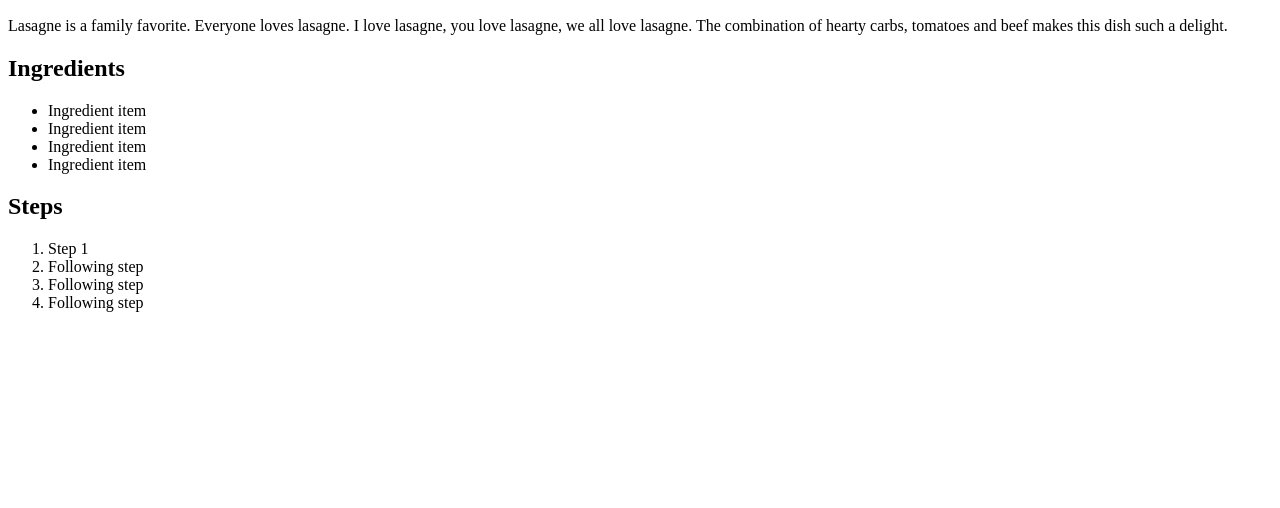
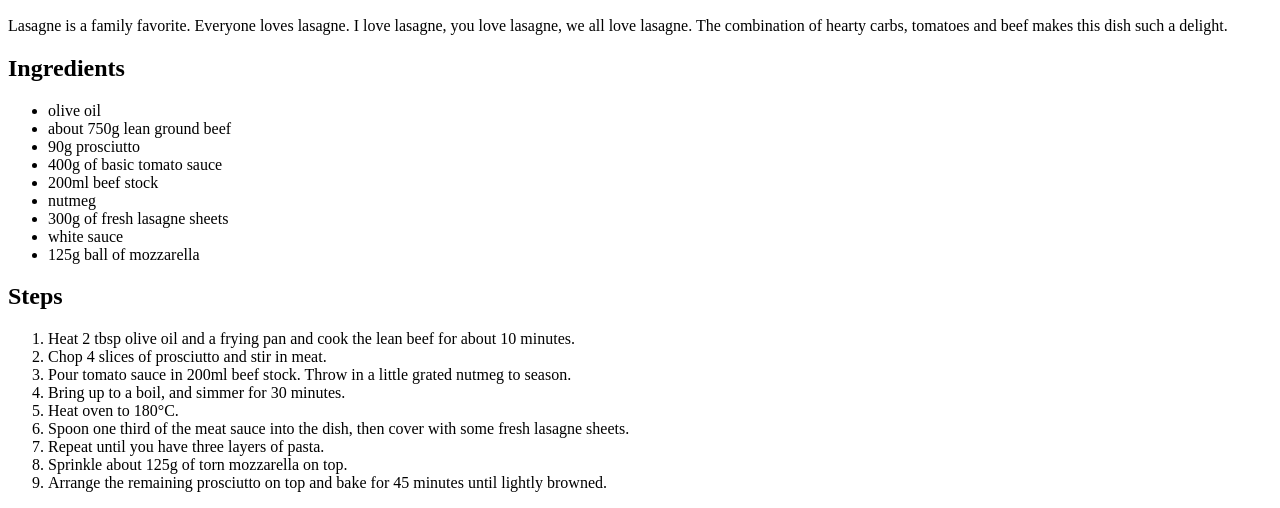
Before and after one commit to ypinamang/odin-recipes, a plain HTML site: page recipes/lasagne.html in a window 1280 px wide. Shown: the part 471-979 px from the top of the page. Before the commit the page ends 800 px from the top, so only its background shows below. Drawn offline with Linux system fonts and the light colour scheme.

Commit message:
Write actual ingredients and steps

```diff
--- a/recipes/lasagne.html
+++ b/recipes/lasagne.html
@@ -21,18 +21,40 @@
 
     <h2>Ingredients</h2>
     <ul>
-      <li>Ingredient item</li>
-      <li>Ingredient item</li>
-      <li>Ingredient item</li>
-      <li>Ingredient item</li>
+      <li>olive oil</li>
+      <li>about 750g lean ground beef</li>
+      <li>90g prosciutto</li>
+      <li>400g of basic tomato sauce</li>
+      <li>200ml beef stock</li>
+      <li>nutmeg</li>
+      <li>300g of fresh lasagne sheets</li>
+      <li>white sauce</li>
+      <li>125g ball of mozzarella</li>
     </ul>
 
     <h2>Steps</h2>
     <ol>
-      <li>Step 1</li>
-      <li>Following step</li>
-      <li>Following step</li>
-      <li>Following step</li>
+      <li>
+        Heat 2 tbsp olive oil and a frying pan and cook the lean beef for about
+        10 minutes.
+      </li>
+      <li>Chop 4 slices of prosciutto and stir in meat.</li>
+      <li>
+        Pour tomato sauce in 200ml beef stock. Throw in a little grated nutmeg
+        to season.
+      </li>
+      <li>Bring up to a boil, and simmer for 30 minutes.</li>
+      <li>Heat oven to 180&deg;C.</li>
+      <li>
+        Spoon one third of the meat sauce into the dish, then cover with some
+        fresh lasagne sheets.
+      </li>
+      <li>Repeat until you have three layers of pasta.</li>
+      <li>Sprinkle about 125g of torn mozzarella on top.</li>
+      <li>
+        Arrange the remaining prosciutto on top and bake for 45 minutes until
+        lightly browned.
+      </li>
     </ol>
   </body>
 </html>
```
